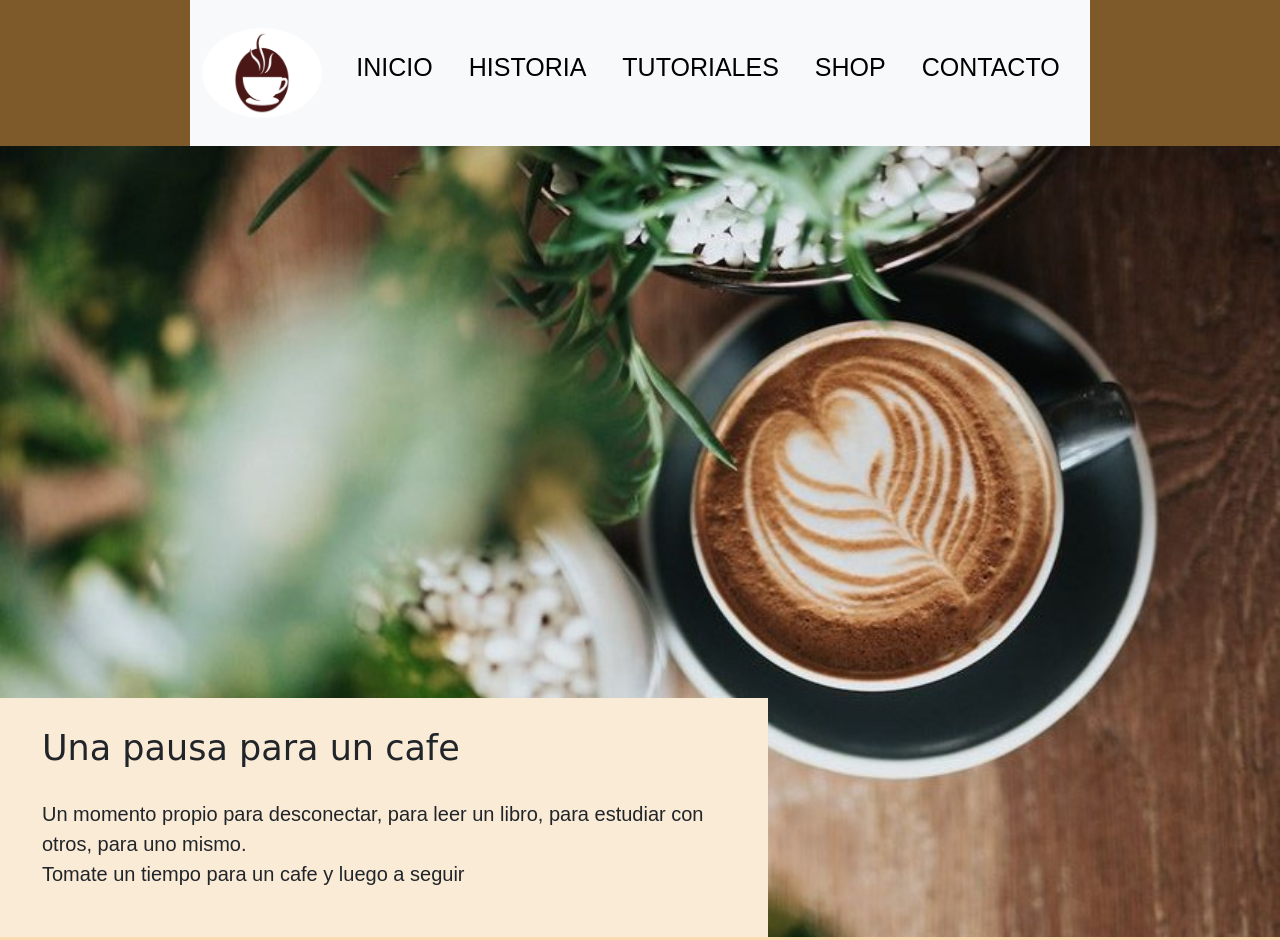
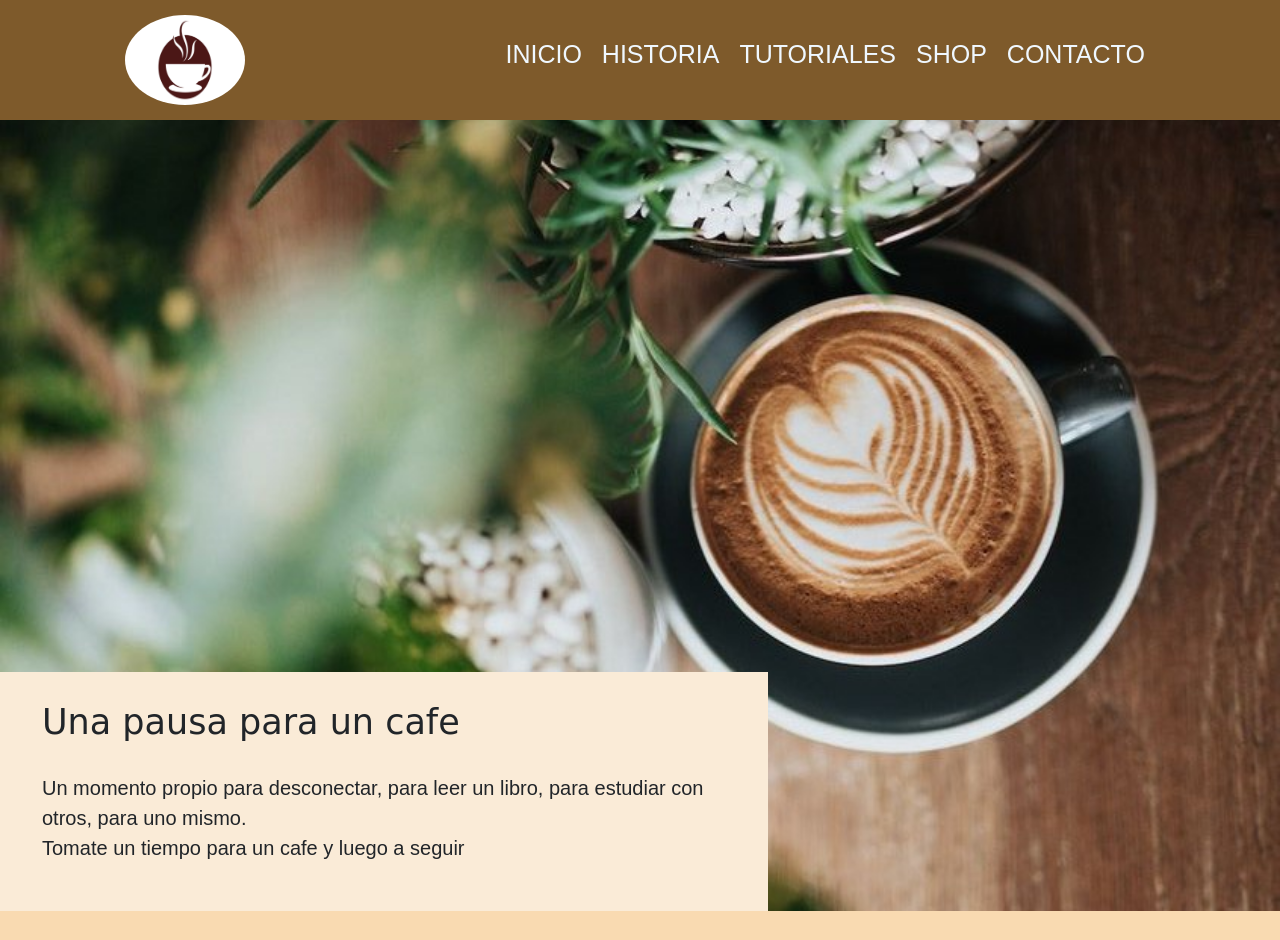
Before and after one commit to JuanPesce/ProyectoFinal_JuanPesce_cafe-cafe, a website: page index.html in a window 1280 px wide. Shown: the top 940 px of the page. Drawn offline with nearby package versions, Linux system fonts and the light colour scheme.

Commit message:
Ajuste links footer

```diff
--- a/index.html
+++ b/index.html
@@ -15,7 +15,19 @@
 <body>
     <header class="header">
 
-        <nav class="navbar navbar-expand-lg bg-body-tertiary">
+        <img class="logo" src="./recursos/coffee-logo.webp" alt="Logo-Cafe">
+        <nav >
+            <ul  class="navegador">
+                <li><a href="./index.html">Inicio</a></li>
+                <li><a href="./pages/historia.html">Historia</a></li>
+                <li><a href="./pages/tutoriales.html">Tutoriales</a></li>
+                <li><a href="./pages/shop.html">Shop</a></li>
+                <li><a href="./pages/contacto.html">Contacto</a></li>
+            </ul>
+        </nav>
+
+
+<!--       <nav class="navbar navbar-expand-lg bg-body-tertiary naver">
             <div class="container-fluid">
               <a class="navbar-brand" href="#"><img class="logo" src="./recursos/coffee-logo.webp" alt="Logo-Cafe"></a>
               <button class="navbar-toggler" type="button" data-bs-toggle="collapse" data-bs-target="#navbarNav" aria-controls="navbarNav" aria-expanded="false" aria-label="Toggle navigation">
@@ -44,7 +56,7 @@
               </div>
             </div>
           </nav>
-
+-->
     </header>
     <main class="main main-index">
         <section class="section-main-index">
--- a/scss/main.scss
+++ b/scss/main.scss
@@ -164,6 +164,9 @@
 
   .footer-index .footer-titulo {
     font-size: 15px; }
+    .footer-titulo a {
+        color: aliceblue;
+    font-size: 20px; }
 
   .footer-imag {
     display: flex;
```
Also changed, not shown: css/style.css.
